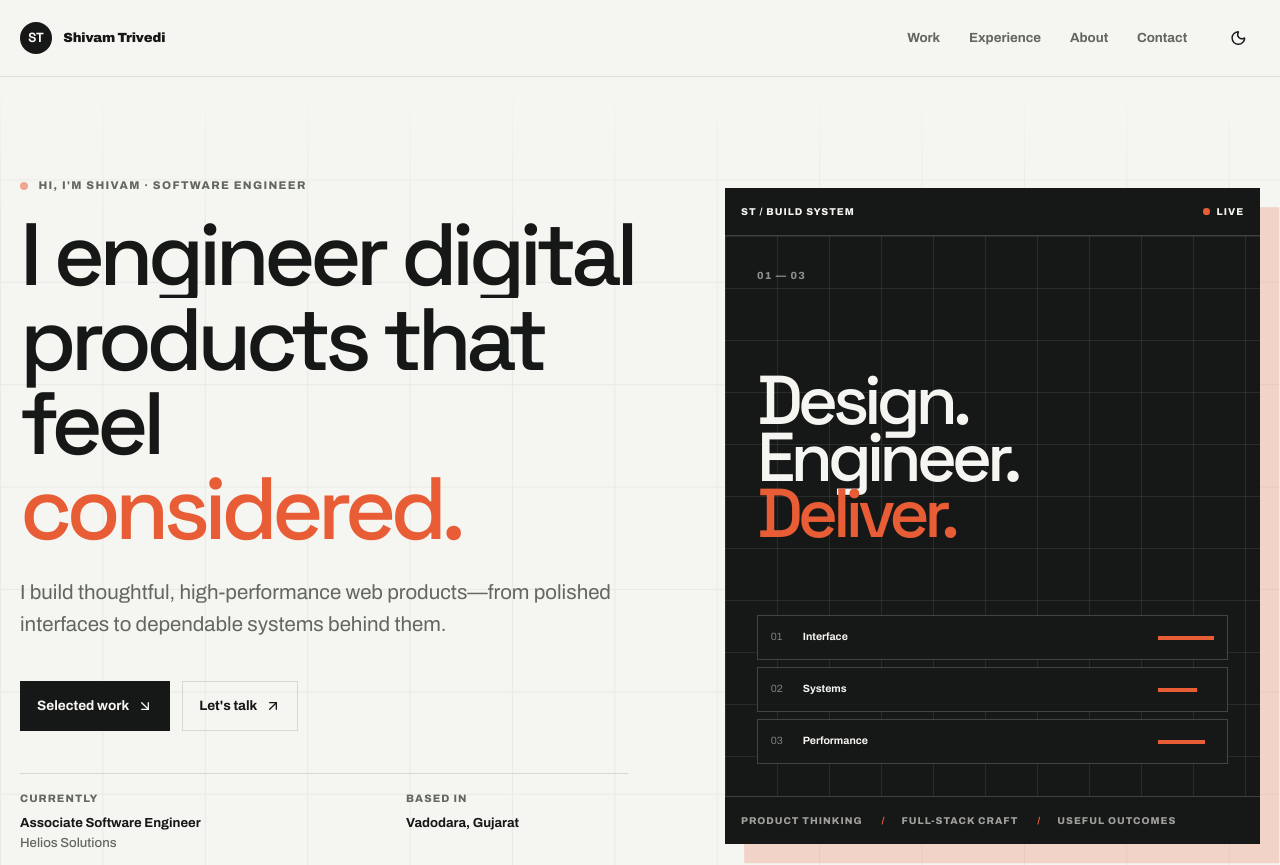
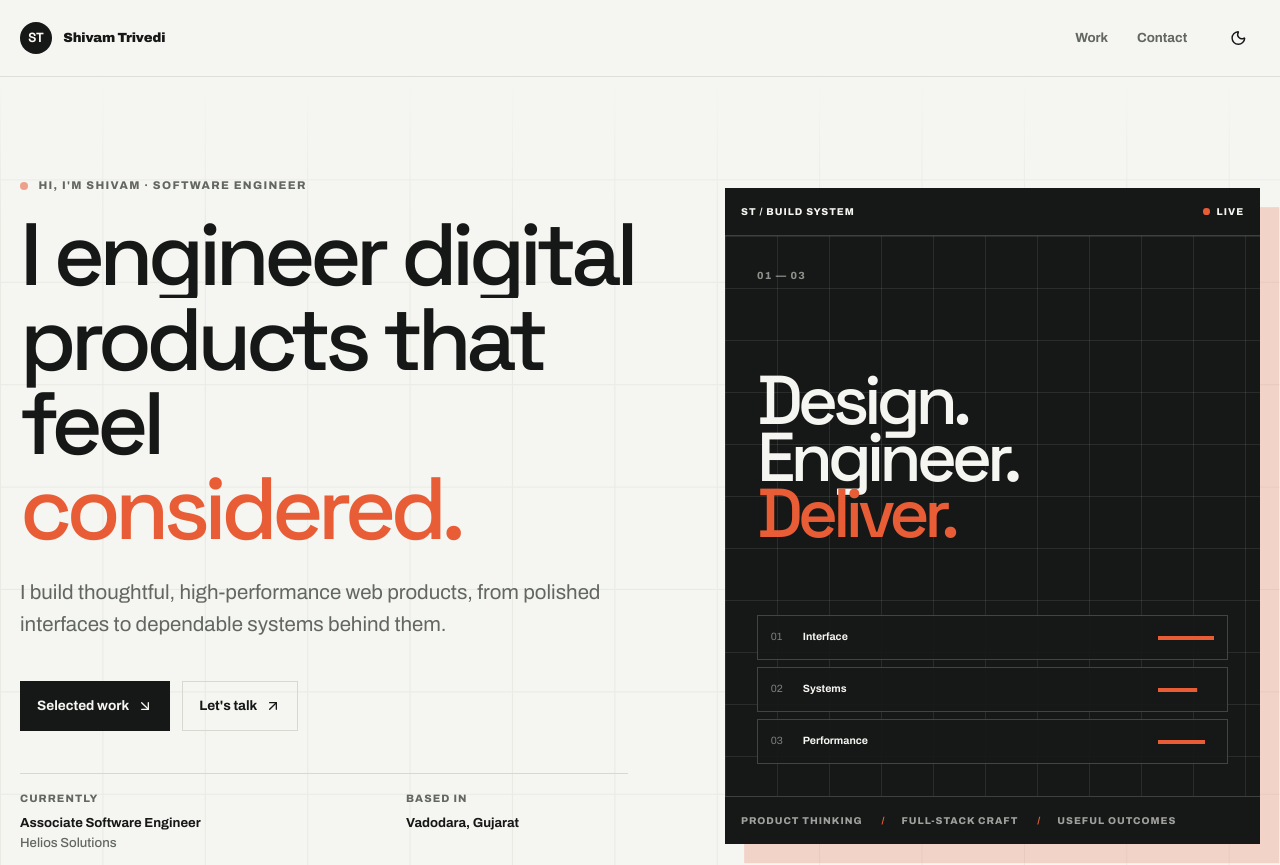
Before and after one commit to Shivam1303/portfolio, a Next.js app: page / in a window 1280 px wide. Shown: the top 865 px of the page. Built offline with nearby package versions, Linux system fonts and the light colour scheme.

Commit message:
refactor: streamline navigation links, update profile text, and standardize date formatting

```diff
--- a/src/app/page.tsx
+++ b/src/app/page.tsx
@@ -1,5 +1,5 @@
 import Link from "next/link";
-import { ArrowDownRight, ArrowUpRight, Code2, Mail, Network, MapPin } from "lucide-react";
+import { ArrowDownRight, ArrowUpRight, Code2, Mail, Network } from "lucide-react";
 import { ProjectCard } from "@/components/project-card";
 import { SectionHeading } from "@/components/section-heading";
 import { profile, projects } from "@/data/profile";
@@ -35,23 +35,9 @@ export default function Home() {
         <div className="section-link"><Link href="/projects">Explore all projects <ArrowUpRight aria-hidden="true" /></Link></div>
       </section>
 
-      <section id="experience" className="section section-rule">
-        <div className="site-container split-layout">
-          <SectionHeading index="02" eyebrow="Experience" title="Building for scale, speed, and people." />
-          <div className="experience-list">
-            {profile.experience.map((job) => <article key={job.company} className="experience-item"><div className="experience-meta"><p>{job.period}</p><p>{job.company}</p></div><div><h3>{job.title}</h3><ul>{job.achievements.map((achievement) => <li key={achievement}>{achievement}</li>)}</ul></div></article>)}
-          </div>
-        </div>
-      </section>
+      <section id="skills" className="section section-rule"><div className="site-container"><SectionHeading index="02" eyebrow="Toolkit" title="Comfortable across the stack." /><div className="skills-grid">{profile.skills.map((group) => <article key={group.category}><h3>{group.category}</h3><ul>{group.items.map((item) => <li key={item}>{item}</li>)}</ul></article>)}</div></div></section>
 
-      <section id="about" className="section site-container about-layout">
-        <SectionHeading index="03" eyebrow="About" title="A practical approach to ambitious work." />
-        <div className="about-content"><div className="prose">{profile.about.map((paragraph) => <p key={paragraph}>{paragraph}</p>)}</div><dl className="about-facts"><div><dt>Location</dt><dd><MapPin aria-hidden="true" />{profile.location}</dd></div><div><dt>Education</dt><dd>{profile.education.degree}<small>{profile.education.institution}, {profile.education.period}</small></dd></div></dl></div>
-      </section>
-
-      <section id="skills" className="section section-rule"><div className="site-container"><SectionHeading index="04" eyebrow="Toolkit" title="Comfortable across the stack." /><div className="skills-grid">{profile.skills.map((group) => <article key={group.category}><h3>{group.category}</h3><ul>{group.items.map((item) => <li key={item}>{item}</li>)}</ul></article>)}</div></div></section>
-
-      <section className="section site-container"><SectionHeading index="05" eyebrow="Independent work" title="Useful systems for real teams." /><div className="work-list">{profile.freelanceWork.map((work) => <article key={work.title}><div><p className="item-period">{work.period}</p><h3>{work.title}</h3></div><p>{work.description}</p><ul className="tag-list">{work.technologies.map((technology) => <li key={technology}>{technology}</li>)}</ul></article>)}</div></section>
+      <section className="section site-container"><SectionHeading index="03" eyebrow="Independent work" title="Useful systems for real teams." /><div className="work-list">{profile.freelanceWork.map((work) => <article key={work.title}><div><p className="item-period">{work.period}</p><h3>{work.title}</h3></div><p>{work.description}</p><ul className="tag-list">{work.technologies.map((technology) => <li key={technology}>{technology}</li>)}</ul></article>)}</div></section>
 
       <section className="section section-rule"><div className="site-container open-source"><div><p className="eyebrow">Open source</p><h2>{profile.openSource.title}</h2><p>{profile.openSource.description}</p><a className="text-link" href={profile.links.npm} target="_blank" rel="noreferrer">View on npm <ArrowUpRight aria-hidden="true" /></a></div><div className="package-list">{profile.openSource.packages.map((pkg) => <a key={pkg.name} href={pkg.href} target="_blank" rel="noreferrer"><strong>{pkg.name}</strong><span>{pkg.description}</span><ArrowUpRight aria-hidden="true" /></a>)}</div></div></section>
 
--- a/src/components/header.tsx
+++ b/src/components/header.tsx
@@ -6,7 +6,7 @@ import { useEffect, useState } from "react";
 import { profile } from "@/data/profile";
 import { ThemeToggle } from "./theme-toggle";
 
-const links = [{ href: "/#projects", label: "Work" }, { href: "/#experience", label: "Experience" }, { href: "/#about", label: "About" }, { href: "/#contact", label: "Contact" }];
+const links = [{ href: "/#projects", label: "Work" }, { href: "/#contact", label: "Contact" }];
 
 export function Header() {
   const [open, setOpen] = useState(false);
--- a/src/data/profile.ts
+++ b/src/data/profile.ts
@@ -24,7 +24,7 @@ export const profile = {
   location: "Vadodara, Gujarat",
   email: "shivam.trivedi.dev@gmail.com",
   introduction:
-    "I build thoughtful, high-performance web products—from polished interfaces to dependable systems behind them.",
+    "I build thoughtful, high-performance web products, from polished interfaces to dependable systems behind them.",
   about: [
     "I’m a software engineer who enjoys building fast, scalable, user-friendly applications. I work across modern JavaScript frameworks and .NET, from reusable interface systems to backend performance work.",
     "I’m drawn to practical problems, clear product thinking, and the details that make software feel considered. Outside of code, I enjoy exploring new places and fresh perspectives.",
@@ -39,7 +39,7 @@ export const profile = {
     {
       title: "Associate Software Engineer",
       company: "Helios Solutions",
-      period: "Jan 2024 — Present",
+      period: "Jan 2024 - Present",
       achievements: [
         "Optimized a certification and quote generation system using Angular, .NET, and MSSQL, improving document generation speed by 40% and sales accuracy by 45%.",
         "Developed a product customization platform with Fabric.js, Knockout.js, Three.js, and .NET that processes 5K+ images daily and reduced server response time by 35%.",
@@ -56,19 +56,19 @@ export const profile = {
     },
     {
       title: "Internal Portal Development",
-      period: "2024 — 2025",
+      period: "2024 - 2025",
       description: "A unified internal portal that improved cross-department collaboration and operational efficiency by 35%.",
       technologies: ["Next.js", "Payload CMS", "Microsoft Authentication", "TypeScript", "Tailwind CSS"],
     },
     {
       title: "Tourism Landing Page",
-      period: "2022 — Present",
+      period: "2022 - Present",
       description: "A dynamic tourism website with real-time content updates and Payload CMS integration, increasing visitor engagement by 30%.",
       technologies: ["Next.js", "Payload CMS", "React", "Node.js", "TypeScript"],
     },
     {
       title: "City Management Agency Landing Page",
-      period: "2022 — Present",
+      period: "2022 - Present",
       description: "A high-performance, SEO-focused site that streamlined citizen engagement and increased service request submissions by 25%.",
       technologies: ["Next.js", "React", "Node.js", "TypeScript", "Tailwind CSS"],
     },
@@ -79,7 +79,7 @@ export const profile = {
     { category: "Data & platform", items: ["PostgreSQL", "MySQL", "MSSQL", "MongoDB", "Supabase", "Firebase"] },
     { category: "Interface & delivery", items: ["Tailwind CSS", "Three.js", "Fabric.js", "Git", "REST APIs", "NPM packages"] },
   ],
-  education: { degree: "B-Tech in Computer Engineering", institution: "University of Engineering and Technology", period: "2021 — 2024" },
+  education: { degree: "B-Tech in Computer Engineering", institution: "University of Engineering and Technology", period: "2021 - 2024" },
   openSource: {
     title: "Fleek UI",
     description: "A collection of reusable UI packages for modern web applications, with over 5,000 monthly downloads.",
```
Also changed, not shown: src/app/globals.css (+2 -2 lines).
